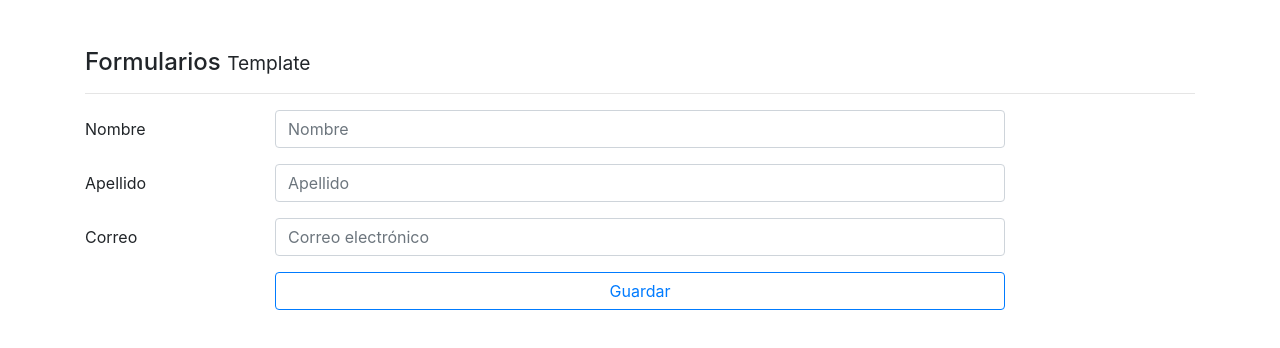
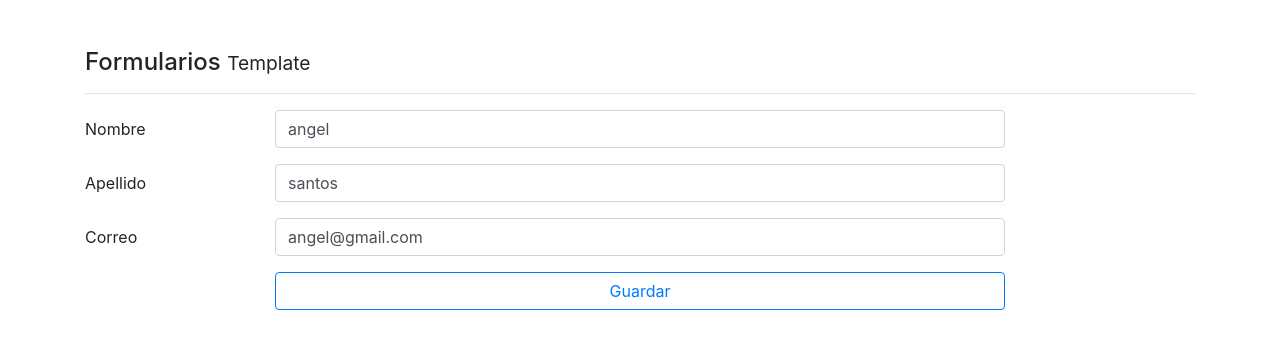
Before and after one commit to Luis-Angel-Santos/Formularios_con_Angular, an Angular app: page /template in a window 1280 px wide. Shown: the top 348 px of the page. Built offline with nearby package versions, Linux system fonts and the light colour scheme; no server answers.

Commit message:
Creando el servicio pais, y obteniendo su informacion

```diff
--- a/src/app/app.module.ts
+++ b/src/app/app.module.ts
@@ -1,6 +1,7 @@
 import { BrowserModule } from '@angular/platform-browser';
 import { NgModule } from '@angular/core';
 import { FormsModule } from '@angular/forms';
+import { HttpClientModule } from '@angular/common/http';
 
 import { AppRoutingModule } from './app-routing.module';
 import { AppComponent } from './app.component';
@@ -16,7 +17,8 @@ import { ReactiveComponent } from './pages/reactive/reactive.component';
   imports: [
     BrowserModule,
     AppRoutingModule,
-    FormsModule
+    FormsModule,
+    HttpClientModule
   ],
   providers: [],
   bootstrap: [AppComponent]
--- a/src/app/pages/template/template.component.ts
+++ b/src/app/pages/template/template.component.ts
@@ -1,5 +1,6 @@
 import { Component, OnInit } from '@angular/core';
 import { NgForm } from '@angular/forms';
+import { PaisService } from '../../services/pais.service';
 
 @Component({
   selector: 'app-template',
@@ -9,14 +10,18 @@ import { NgForm } from '@angular/forms';
 export class TemplateComponent implements OnInit {
 
   usuario = {
-    nombre: '',
-    apellido: '',
-    correo: ''
+    nombre: 'angel',
+    apellido: 'santos',
+    correo: 'angel@gmail.com'
   }
 
-  constructor() { }
+  constructor(private paisService: PaisService) { }
 
   ngOnInit(): void {
+    this.paisService.getPaises()
+    .subscribe(paises => {
+      console.log(paises)
+    });
   }
 
 
--- /dev/null
+++ b/src/app/services/pais.service.ts
@@ -0,0 +1,22 @@
+import { Injectable } from '@angular/core';
+import { HttpClient } from '@angular/common/http';
+import { map } from 'rxjs/operators';
+
+@Injectable({
+  providedIn: 'root'
+})
+export class PaisService {
+
+  constructor(private http: HttpClient) { }
+
+  getPaises(){
+    return this.http.get('https://restcountries.eu/rest/v2/lang/es')
+    .pipe(
+      map( (resp: any[]) =>
+        resp.map(pais => ({nombre: pais.name, codigo: pais.alpha3Code})
+        )
+      )
+      );
+  }
+
+}
```
